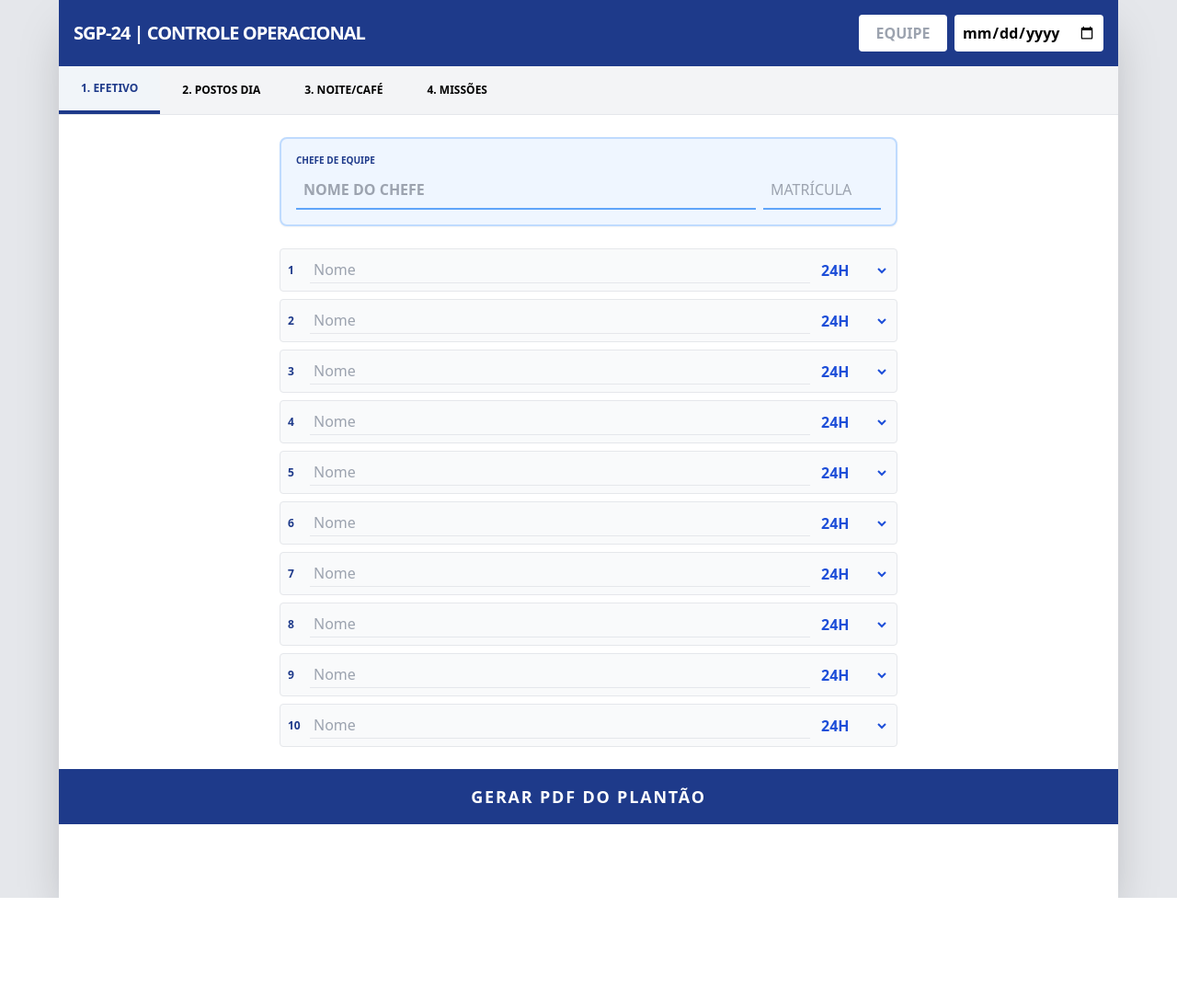
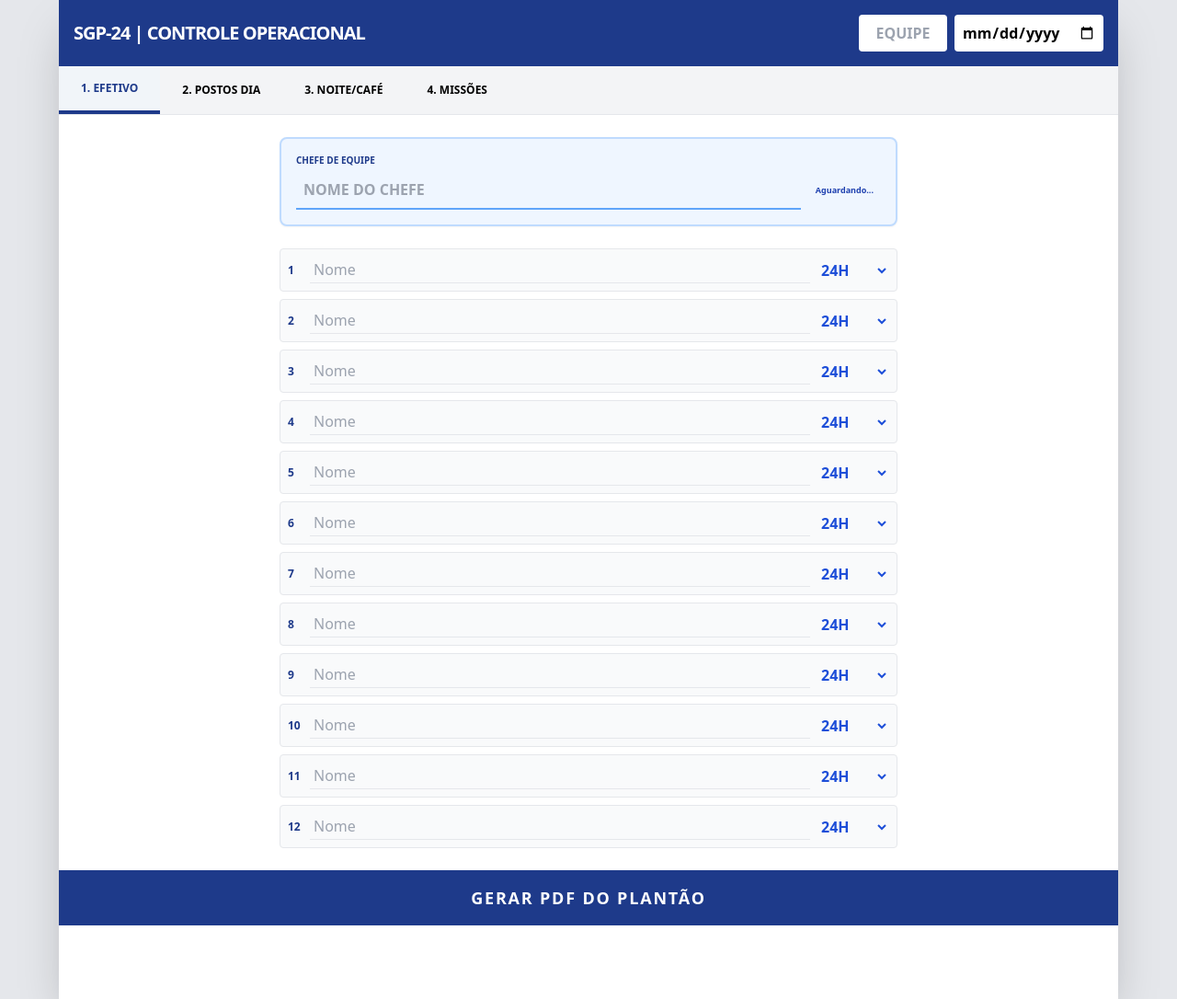
Before and after one commit to Aldair-Firmino/SGP24, a Flask app: page / in a window 1280 px wide. Shown: the whole page at 92% size. Before the commit the page ends 976 px from the top, so only its background shows below. Run offline with Flask 3, Linux system fonts and the light colour scheme; some libraries are stand-ins or nearby versions.

Commit message:
Refactor index.html for improved structure and functionality

```diff
--- a/templates/index.html
+++ b/templates/index.html
@@ -39,17 +39,17 @@
                         <label class="block text-blue-900 font-black text-[10px] uppercase mb-1">Chefe de Equipe</label>
                         <div class="flex flex-col gap-2 md:flex-row">
                             <input type="text" id="chefe_nome" name="chefe_nome" oninput="calcularEscalaDinamica()" placeholder="NOME DO CHEFE" class="flex-1 p-2 border-b-2 border-blue-400 bg-transparent font-bold outline-none uppercase">
-                            <input type="text" name="chefe_mat" placeholder="MATRÍCULA" class="p-2 border-b-2 border-blue-400 bg-transparent text-sm outline-none w-full md:w-32">
+                            <div id="status_chefe" class="text-[9px] font-bold text-blue-800 flex items-center px-2">Aguardando...</div>
                         </div>
                     </div>
                     <div class="space-y-2">
-                        {% for i in range(1, 11) %}
+                        {% for i in range(1, 13) %}
                         <div class="flex gap-2 items-center bg-gray-50 p-2 rounded border border-gray-200 uppercase">
                             <span class="font-black text-blue-900 text-xs w-4">{{i}}</span>
                             <input type="text" id="p{{i}}" name="p{{i}}" oninput="calcularEscalaDinamica()" placeholder="Nome" class="flex-1 p-1 text-sm border-b bg-transparent outline-none">
                             <select id="s{{i}}" name="s{{i}}" onchange="calcularEscalaDinamica()" class="font-bold text-blue-700 text-[10px] bg-transparent">
                                 <option value="24H">24H</option>
-                                <option value="12hD">12hD</option>
+                                <option value="ADM">ADM</option> <option value="12hD">12hD</option>
                                 <option value="12hN">12hN</option>
                                 <option value="DO 24h">DO 24h</option>
                             </select>
@@ -62,16 +62,12 @@
             <div id="aba2" class="tab-content">
                 <div class="grid grid-cols-1 md:grid-cols-2 gap-4">
                     <div class="border p-3 rounded bg-blue-50">
-                        <h4 class="font-bold text-blue-900 mb-3 border-b uppercase text-xs text-center">Recepção</h4>
-                        {% for i in range(1, 5) %}
-                        <input type="text" name="rec_p{{i}}" placeholder="Policial {{i}}" class="w-full mb-2 p-1 text-xs border-b bg-transparent uppercase outline-none">
-                        {% endfor %}
+                        <h4 class="font-bold text-blue-900 mb-3 border-b uppercase text-xs text-center">Recepção (Efetivo Ampliado)</h4>
+                        <textarea name="recepcao_nomes" placeholder="Nomes dos policiais escalados aqui..." class="w-full h-24 p-2 text-xs border-none bg-transparent uppercase outline-none"></textarea>
                     </div>
                     <div class="border p-3 rounded bg-gray-50">
-                        <h4 class="font-bold text-gray-700 mb-3 border-b uppercase text-xs text-center">Carceragem</h4>
-                        {% for i in range(1, 5) %}
-                        <input type="text" name="car_p{{i}}" placeholder="Policial {{i}}" class="w-full mb-2 p-1 text-xs border-b bg-transparent uppercase outline-none">
-                        {% endfor %}
+                        <h4 class="font-bold text-gray-700 mb-3 border-b uppercase text-xs text-center">Carceragem (Efetivo Ampliado)</h4>
+                        <textarea name="carceragem_nomes" placeholder="Nomes dos policiais escalados aqui..." class="w-full h-24 p-2 text-xs border-none bg-transparent uppercase outline-none"></textarea>
                     </div>
                     <div class="border p-3 rounded bg-slate-100">
                         <h4 class="font-bold text-slate-800 mb-3 border-b uppercase text-xs text-center">Monitoramento: Câmeras</h4>
@@ -97,13 +93,8 @@
             <div id="aba3" class="tab-content">
                 <div class="grid grid-cols-1 md:grid-cols-2 gap-4">
                     <div class="border p-4 rounded bg-white shadow-sm">
-                        <h4 class="font-bold text-blue-900 border-b mb-3 uppercase text-xs">1. Pré-Quarto (18:00 às 22:00)</h4>
-                        {% for h in ['18:00 AS 18:48','18:48 AS 19:36','19:36 AS 20:24','20:24 AS 21:12','21:12 AS 22:00'] %}
-                        <div class="flex items-center gap-2 mb-2">
-                            <span class="text-[9px] font-black w-24">{{h}}</span>
-                            <input type="text" name="pre_p{{loop.index}}" class="flex-1 border-b text-xs bg-transparent uppercase outline-none">
-                        </div>
-                        {% endfor %}
+                        <h4 class="font-bold text-blue-900 border-b mb-3 uppercase text-xs">1. Pré-Quarto (18:00 às 22:00) - Divisão / 7</h4>
+                        <div id="container_pq" class="space-y-2"></div>
                     </div>
                     <div class="border p-4 rounded bg-slate-900 text-white shadow-xl">
                         <h4 class="font-bold text-yellow-400 border-b border-gray-700 mb-3 uppercase text-center text-xs">2. Quarto de Hora (22:00 às 06:00)</h4>
@@ -141,17 +132,70 @@
         }
 
         function calcularEscalaDinamica() {
-            let aptos = [];
+            let aptos = []; // Para escala noturna
+            let ativosContagem = 0; // Para regra do chefe
+
             let chefe = document.getElementById('chefe_nome').value;
-            if (chefe.trim() !== "") aptos.push(chefe.toUpperCase());
-            for (let i = 1; i <= 10; i++) {
+
+            // Coleta efetivo e status
+            for (let i = 1; i <= 12; i++) {
                 let nome = document.getElementById('p' + i).value;
                 let status = document.getElementById('s' + i).value;
-                if (nome.trim() !== "" && status !== "12hD") aptos.push(nome.toUpperCase());
+
+                if (nome.trim() !== "") {
+                    // Contagem para regra do chefe (ignora quem é ADM)
+                    if (status !== "ADM") {
+                        ativosContagem++;
+                        // Apto para escala noturna (ignora 12h Diurno)
+                        if (status !== "12hD") {
+                            aptos.push(nome.toUpperCase());
+                        }
+                    }
+                }
             }
-            const container = document.getElementById('container_qh');
-            container.innerHTML = "";
+
+            // Regra do Chefe
+            const statusChefeDiv = document.getElementById('status_chefe');
+            if (chefe.trim() !== "") {
+                if (ativosContagem > 7) {
+                    statusChefeDiv.innerHTML = "STATUS: SUPERVISÃO (FORA DO Q.H)";
+                    statusChefeDiv.className = "text-[9px] font-bold text-red-600 flex items-center px-2";
+                } else {
+                    statusChefeDiv.innerHTML = "STATUS: OPERACIONAL (INCLUÍDO NO Q.H)";
+                    statusChefeDiv.className = "text-[9px] font-bold text-green-600 flex items-center px-2";
+                    aptos.unshift(chefe.toUpperCase()); // Adiciona o chefe no início da lista noturna
+                }
+            }
+
+            // GERA PRE-QUARTO (Divisão por 7 Fixa)
+            const containerPQ = document.getElementById('container_pq');
+            containerPQ.innerHTML = "";
+            let horaPQ = new Date();
+            horaPQ.setHours(18, 0, 0);
+            let minPorPQ = Math.floor(240 / 7);
+
+            for (let i = 0; i < 7; i++) {
+                let inicio = formatarHora(horaPQ);
+                horaPQ.setMinutes(horaPQ.getMinutes() + minPorPQ);
+                if(i === 6) horaPQ.setHours(22,0,0); // Ajuste final
+                let fim = formatarHora(horaPQ);
+                let intervalo = inicio + " AS " + fim;
+
+                let div = document.createElement('div');
+                div.className = "flex items-center gap-2 mb-2 border-b pb-1";
+                div.innerHTML = `
+                    <span class="text-[9px] font-black w-24">${intervalo}</span>
+                    <input type="hidden" name="pq_horario${i+1}" value="${intervalo}">
+                    <input type="text" name="pq_p${i+1}" class="flex-1 border-none text-xs bg-transparent uppercase outline-none" placeholder="Policial ${i+1}">
+                `;
+                containerPQ.appendChild(div);
+            }
+
+            // GERA QUARTO DE HORA (Dinâmico)
+            const containerQH = document.getElementById('container_qh');
+            containerQH.innerHTML = "";
             if (aptos.length === 0) return;
+
             let totalAptos = aptos.length;
             let minutosPorTurno = Math.floor(480 / totalAptos);
             let minutosExtras = 480 % totalAptos;
@@ -164,6 +208,7 @@
                 horaAtual.setMinutes(horaAtual.getMinutes() + duracao);
                 let fim = formatarHora(horaAtual);
                 let intervaloTexto = inicio + " - " + fim;
+
                 let div = document.createElement('div');
                 div.className = "flex items-center gap-2 mb-2 border-b border-gray-800 pb-1";
                 div.innerHTML = `
@@ -171,11 +216,12 @@
                     <input type="hidden" name="qh_horario${i+1}" value="${intervaloTexto}">
                     <input type="text" name="qh_p${i+1}" value="${aptos[i]}" class="flex-1 bg-transparent text-[11px] text-white uppercase font-bold outline-none">
                 `;
-                container.appendChild(div);
+                containerQH.appendChild(div);
             }
         }
+
         function formatarHora(data) {
-            return data.getHours().toString().padStart(2,'0') + ":" + data.getMinutes().toString().padStart(2,'0') + "h";
+            return data.getHours().toString().padStart(2,'0') + ":" + data.getMinutes().toString().padStart(2,'0');
         }
     </script>
 </body>
```
